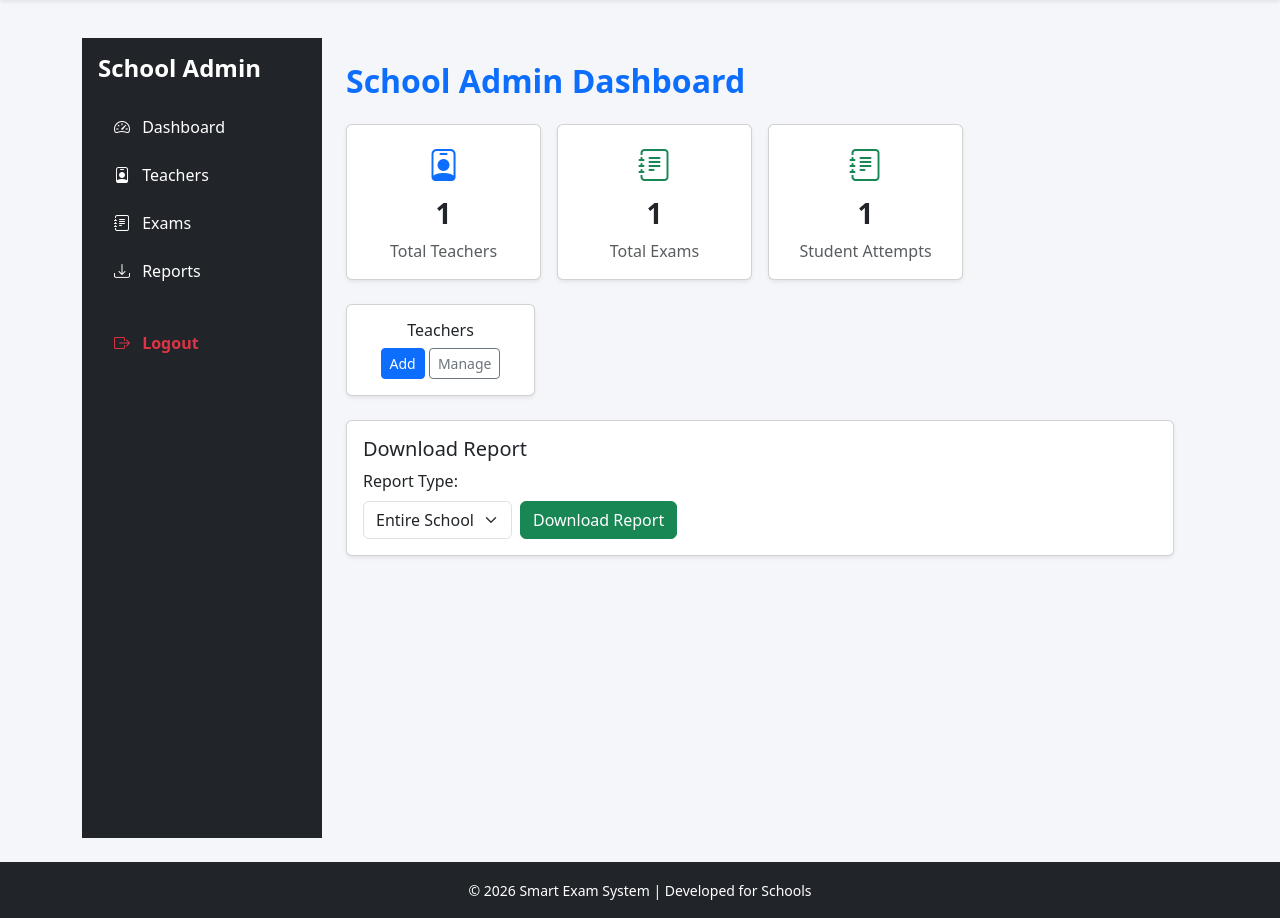
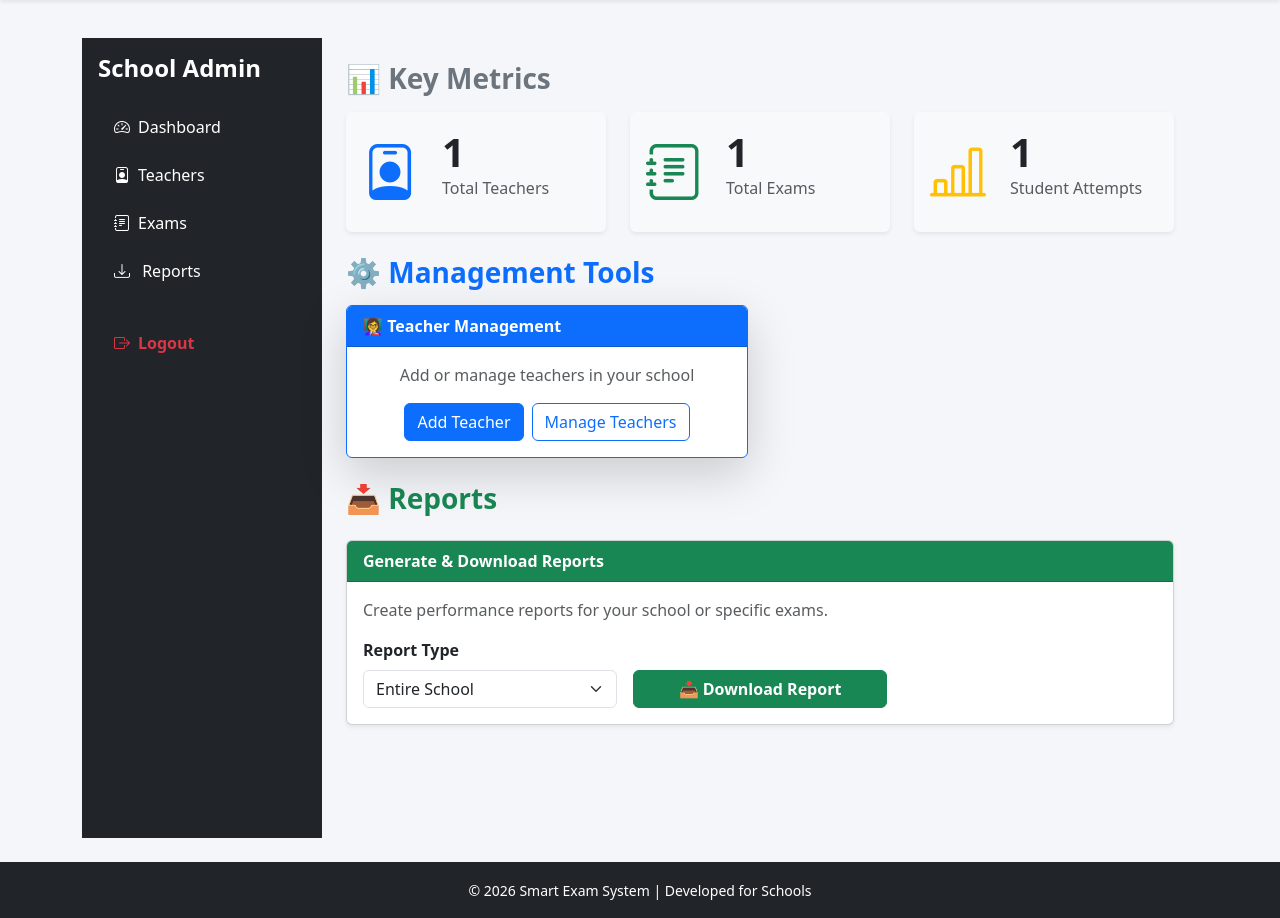
Before and after one commit to subhs83/smart-exam-system, a Flask app: template blueprints/school_admin/templates/school_admin_dashboard.html in a window 1280 px wide. Shown: the part 56-974 px from the top of the page. Run offline with Flask 3, Linux system fonts and the light colour scheme; tables that the repository leaves empty hold one stand-in row (values such as "Sample post"); the template is opened without the code that fills it: values that come from a table or form of the project are taken from there, most other values are stand-ins (such as "Sample title", 1, 10 or a date in 2020).

Commit message:
Improve Reports section layout and styling with card header, description, and bold labels

```diff
--- a/blueprints/school_admin/templates/layout.html
+++ b/blueprints/school_admin/templates/layout.html
@@ -11,39 +11,43 @@
 
       <li class="nav-item mb-2">
         <a href="{{ url_for('school_admin.dashboard') }}"
-               class="nav-link text-white {% if active_page=='dashboard' %}active bg-primary{% endif %}">
+           class="nav-link d-flex align-items-center {% if active_page=='dashboard' %}active bg-light text-dark border-start border-3 border-primary{% else %}text-white{% endif %}">
            <i class="bi bi-speedometer2 me-2"></i> Dashboard
         </a>
       </li>
 
       <li class="nav-item mb-2">
         <a href="{{ url_for('school_admin.view_teachers') }}"
-               class="nav-link text-white {% if active_page=='teachers' %}active bg-primary{% endif %}">
+           class="nav-link d-flex align-items-center {% if active_page=='teachers' %}active bg-light text-dark border-start border-3 border-primary{% else %}text-white{% endif %}">
            <i class="bi bi-person-badge me-2"></i> Teachers
         </a>
       </li>
 
       <li class="nav-item mb-2">
         <a href="{{ url_for('school_admin.teachers') }}"
-               class="nav-link text-white {% if active_page=='exams' %}active bg-primary{% endif %}">
+           class="nav-link d-flex align-items-center {% if active_page=='exams' %}active bg-light text-dark border-start border-3 border-primary{% else %}text-white{% endif %}">
            <i class="bi bi-journal-text me-2"></i> Exams
         </a>
       </li>
 
       <li class="nav-item mb-2">
-        <a href="{{ url_for('school_admin.download_report') }}" class="nav-link text-white">
+        <a href="{{ url_for('school_admin.reports') }}"
+          class="nav-link text-white {% if active_page=='reports' %}active bg-primary{% endif %}">
           <i class="bi bi-download me-2"></i> Reports
         </a>
+
       </li>
 
       <li class="nav-item mt-4">
-        <a href="{{ url_for('auth.logout') }}" class="nav-link text-danger fw-bold">
+        <a href="{{ url_for('auth.logout') }}"
+           class="nav-link d-flex align-items-center text-danger fw-bold">
            <i class="bi bi-box-arrow-right me-2"></i> Logout
         </a>
       </li>
 
     </ul>
   </nav>
+
 
 
   <!-- Main Page Content -->
--- a/blueprints/school_admin/templates/school_admin_dashboard.html
+++ b/blueprints/school_admin/templates/school_admin_dashboard.html
@@ -2,76 +2,109 @@
 
 {% block admin_content %}
 
-<h2 class="mb-4 text-primary fw-bold">School Admin Dashboard</h2>
+<!-- Key Metrics Section -->
+<h3 class="mb-3 fw-bold text-secondary">📊 Key Metrics</h3>
+<div class="row g-4 mb-4">
 
-<!-- Statistics -->
-<div class="row mb-4 g-3">
-
-  <div class="col-md-3">
-    <div class="card shadow-sm text-center">
-      <div class="card-body">
-        <i class="bi bi-person-badge fs-2 text-primary"></i>
-        <h3 class="fw-bold mt-2">{{ total_teachers }}</h3>
-        <p class="text-muted mb-0">Total Teachers</p>
+  <!-- Teachers -->
+  <div class="col-md-4">
+    <div class="card border-0 shadow-sm bg-light h-100">
+      <div class="card-body d-flex align-items-center">
+        <div class="me-4 text-primary">
+          <i class="bi bi-person-badge display-4"></i>
         </div>
-    </div>
-  </div>
-
-  <div class="col-md-3">
-    <div class="card shadow-sm text-center">
-      <div class="card-body">
-        <i class="bi bi-journal-text fs-2 text-success"></i>
-        <h3 class="fw-bold mt-2">{{ total_exams }}</h3>
-        <p class="text-muted mb-0">Total Exams</p>
-      </div>
-    </div>
-  </div>
-
-  <div class="col-md-3">
-    <div class="card shadow-sm text-center">
-      <div class="card-body">
-        <i class="bi bi-journal-text fs-2 text-success"></i>
-        <h3 class="fw-bold mt-2">{{ total_attempts }}</h3>
-        <p class="text-muted mb-0">Student Attempts</p>
+        <div>
+          <h1 class="fw-bold mb-0">{{ total_teachers }}</h1>
+          <p class="text-muted">Total Teachers</p>
         </div>
       </div>
     </div>
   </div>
 
-<!-- Cards -->
-<div class="row g-4">
+  <!-- Exams -->
+  <div class="col-md-4">
+    <div class="card border-0 shadow-sm bg-light h-100">
+      <div class="card-body d-flex align-items-center">
+        <div class="me-4 text-success">
+          <i class="bi bi-journal-text display-4"></i>
+        </div>
+        <div>
+          <h1 class="fw-bold mb-0">{{ total_exams }}</h1>
+          <p class="text-muted">Total Exams</p>
+        </div>
+      </div>
+    </div>
+  </div>
 
-  <!-- Teachers -->
-  <div class="col-md-6 col-lg-3">
-    <div class="card shadow-sm text-center">
-      <div class="card-body">
-        <h6>Teachers</h6>
-        <a href="{{ url_for('school_admin.add_teacher') }}" class="btn btn-primary btn-sm">Add</a>
-        <a href="{{ url_for('school_admin.view_teachers') }}" class="btn btn-outline-secondary btn-sm">Manage</a>
+  <!-- Attempts -->
+  <div class="col-md-4">
+    <div class="card border-0 shadow-sm bg-light h-100">
+      <div class="card-body d-flex align-items-center">
+        <div class="me-4 text-warning">
+          <i class="bi bi-bar-chart-line display-4"></i>
+        </div>
+        <div>
+          <h1 class="fw-bold mb-0">{{ total_attempts }}</h1>
+          <p class="text-muted">Student Attempts</p>
+        </div>
       </div>
     </div>
   </div>
 
 </div>
 
-<!-- Download Report Card -->
-<div class="row mt-4">
-  <div class="col-md-12">
+<!-- Management Tools Section -->
+<h3 class="mb-3 fw-bold text-primary">⚙️ Management Tools</h3>
+<div class="row g-4 mb-4">
+
+  <!-- Teacher Management -->
+  <div class="col-md-6">
+    <div class="card shadow-lg border-primary h-100">
+      <div class="card-header bg-primary text-white fw-bold">
+        👩‍🏫 Teacher Management
+      </div>
+      <div class="card-body text-center">
+        <p class="text-muted">Add or manage teachers in your school</p>
+        <div class="mt-3 d-flex justify-content-center gap-2">
+          <a href="{{ url_for('school_admin.add_teacher') }}"
+             class="btn btn-primary">Add Teacher</a>
+          <a href="{{ url_for('school_admin.view_teachers') }}"
+             class="btn btn-outline-primary">Manage Teachers</a>
+        </div>
+      </div>
+    </div>
+  </div>
+
+</div>
+
+<!-- Download Report Section -->
+ <!-- Section Header -->
+ <h3 class="mb-4 text-success fw-bold">📥 Reports</h3>
+
+ <!-- Reports Card -->
  <div class="card shadow-sm">
+   <div class="card-header bg-success text-white fw-bold">
+     Generate & Download Reports
+   </div>
    <div class="card-body">
-        <h5 class="card-title">Download Report</h5>
-        <form action="{{ url_for('school_admin.download_report') }}" method="get" class="row g-2 align-items-center">
+     <p class="text-muted">
+       Create performance reports for your school or specific exams.
+     </p>
 
-          <div class="col-auto">
-            <label for="report_type" class="form-label">Report Type:</label>
+     <form action="{{ url_for('school_admin.download_report') }}" method="get" class="row g-3 align-items-end">
+
+       <!-- Report Type -->
+       <div class="col-md-4">
+         <label for="report_type" class="form-label fw-bold">Report Type</label>
          <select id="report_type" name="type" class="form-select" onchange="toggleExamDropdown()">
            <option value="school">Entire School</option>
            <option value="exam">Single Exam</option>
          </select>
        </div>
 
-          <div class="col-auto" id="exam_dropdown" style="display: none;">
-            <label for="exam_id" class="form-label">Select Exam:</label>
+       <!-- Exam Dropdown (hidden until 'exam' selected) -->
+       <div class="col-md-4" id="exam_dropdown" style="display: none;">
+         <label for="exam_id" class="form-label fw-bold">Select Exam</label>
          <select id="exam_id" name="exam_id" class="form-select">
            {% for exam in exams %}
              <option value="{{ exam.id }}">{{ exam.title }}</option>
@@ -79,13 +112,17 @@
          </select>
        </div>
 
-          <div class="col-auto align-self-end">
-            <button type="submit" class="btn btn-success">Download Report</button>
+       <!-- Submit Button -->
+       <div class="col-md-4">
+         <button type="submit" class="btn btn-success w-100 fw-bold">
+           📥 Download Report
+         </button>
        </div>
+
      </form>
    </div>
  </div>
-  </div>
+
 </div>
 
 <script>
@@ -95,4 +132,5 @@ function toggleExamDropdown() {
    examDiv.style.display = reportType === 'exam' ? 'block' : 'none';
 }
 </script>
+
 {% endblock %}
```
Also changed, not shown: blueprints/school_admin/routes.py (+9 -1 lines), blueprints/school_admin/templates/download_reports.html (deleted, +0 -7 lines), blueprints/school_admin/templates/reports.html (added, +63 -0 lines), blueprints/school_admin/templates/school_admin_leaderboard.html (+52 -84 lines), blueprints/school_admin/templates/school_admin_results.html (+24 -15 lines), blueprints/school_admin/templates/teacher_exams.html (+28 -12 lines), blueprints/school_admin/templates/teachers.html (+24 -13 lines), blueprints/school_admin/templates/view_teachers.html (+32 -14 lines), models/attempt.py (+4 -4 lines), models/exam.py (+5 -5 lines). Lines whose indentation alone changed are shown as unchanged.
